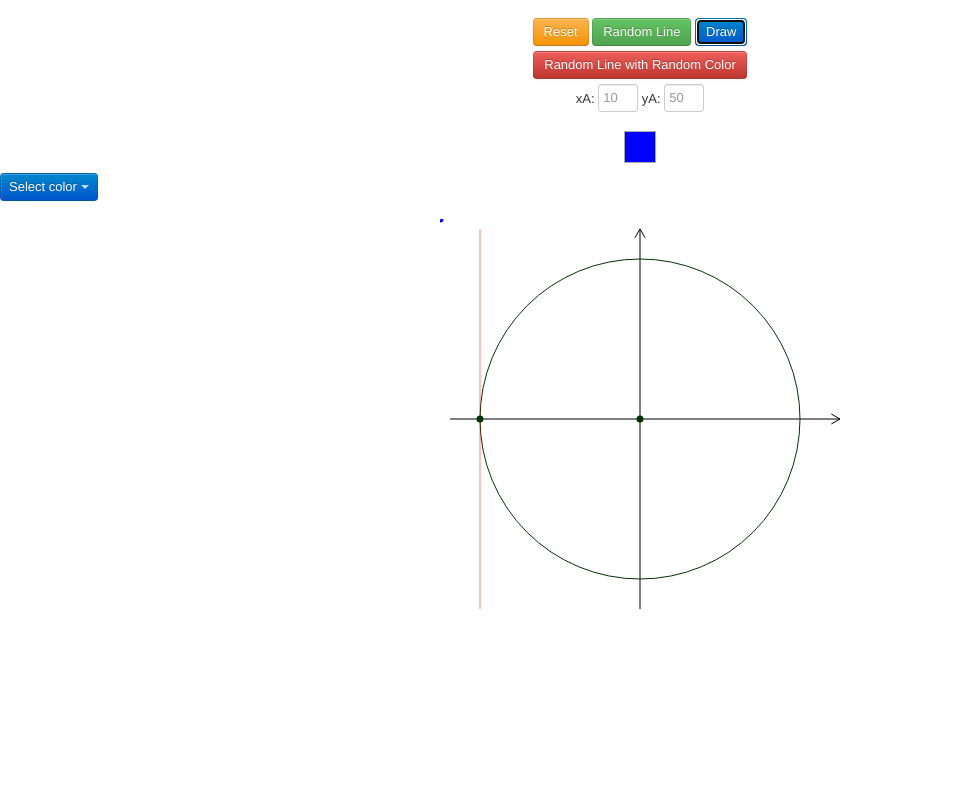
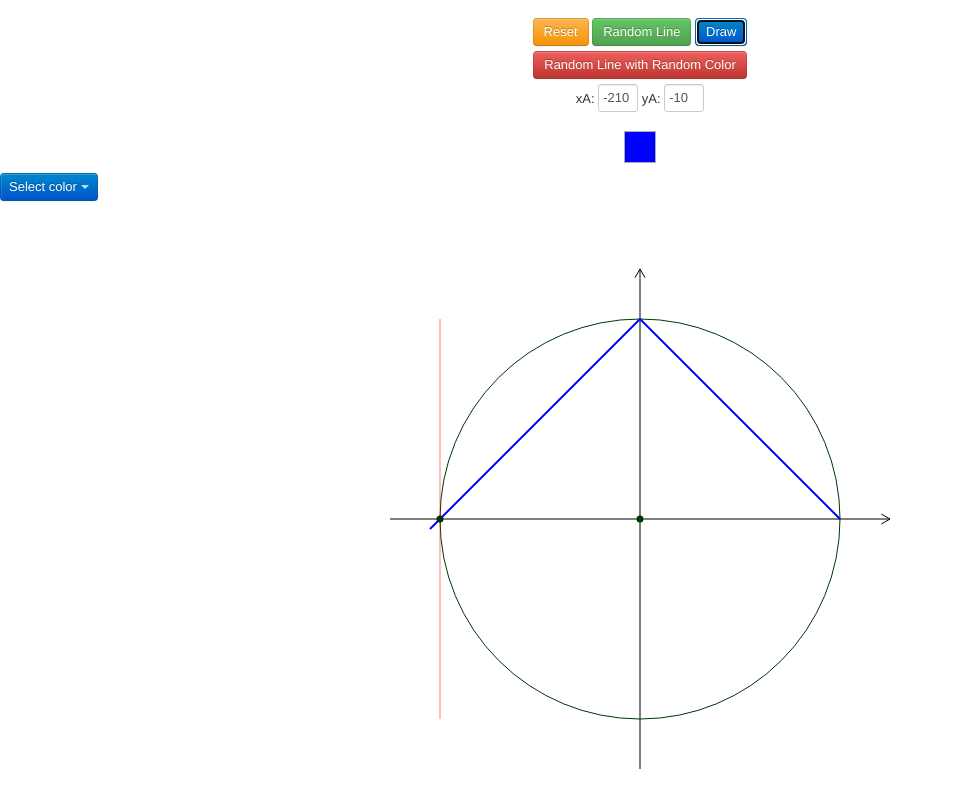
Before and after one commit to IonicaBizau/Circular-Mirror, a plain HTML site: page index.html in a window 1280 px wide. Both pictures are taken after a click on the button "Draw". Shown: the whole page, without its empty margins (0-953 px from the left). Drawn offline with Linux system fonts and the light colour scheme.

Commit message:
Changed the logic a little. Added the function that returns the next point knowing the previous two points and the radius of the circle.

```diff
--- a/index.html
+++ b/index.html
@@ -8,19 +8,18 @@
     </head>
 <body>
     <div align="center">
-        <span id="length"></span><br />
+        <span id="length"> </span><br />
         <button id="resetButton" class="btn btn-warning">Reset</button>
         <button id="randomLineButton" class="btn btn-success">Random Line</button>
         <button id="drawButton" class="btn btn-primary">Draw</button><br />
         <button id="randomColorLine" class="btn btn-danger">Random Line with Random Color</button><br />
 
-        xA: <input id="xValue" type="text" placeholder="10" />
-        yA: <input id="yValue" type="text" placeholder="50" /> <br />
-
+        xA: <input value="-210" id="xValue" type="text" placeholder="10" />
+        yA: <input value="-10" id="yValue" type="text" placeholder="50" /> <br />
 
 
         <!-- Select color -->
-        <div id="colorPicker"></div>
+        <div id="colorPicker"> </div>
         <div class="btn-group">
             <button data-toggle="dropdown" class="btn btn-primary dropdown-toggle">Select color <span class="caret"></span></button>
             <ul class="dropdown-menu">
@@ -36,7 +35,7 @@
             </ul>
         </div><br />
 
-        <canvas id="myCanvas" width="400" height="400"></canvas>
+        <canvas id="myCanvas" width="600" height="600"> </canvas>
     </div>
 </body>
 </html>
--- a/main.js
+++ b/main.js
@@ -1,3 +1,18 @@
+/*
+        //////////////////////////////////////////\
+       ////  Author: Ionica Bizau            ////\/\
+      ////  Copyright (C) 2012 Ionica BIzau ////\/\/\
+     ////  GNU LICENSE                     ////\/\/\/
+    //////////////////////////////////////////\/\/\/
+    \\\\\\\\\\\\\\\\\\\\\\\\\\\\\\\\\\\\\\\\\\\\/\/
+     \\\\\\\\\\\\\\\\\\\\\\\\\\\\\\\\\\\\\\\\\\\\/
+      -------------------------------------------
+    ================================================
+     T H E  G R E A T  C I R C U L A R  M I R R O R
+    ================================================
+    TODO: CLEAN THE CODE!!!!
+*/
+
 // Canvas
 var canvas, context;
 
@@ -5,7 +20,7 @@ var canvas, context;
 var cWidth, cHeight;
 var lineColor = "blue";
 
-// Raza
+// Radius
 var r;
 
 // Margin left
@@ -15,39 +30,51 @@ var marginLeft;
 var xP, yP;
 var xO, yO;
 
+/**
+ * Init function
+ */
 function init() {
     canvas = document.getElementById('myCanvas');
     context = canvas.getContext('2d');
+
+    context.save();
+    context.scale(1,-1);
+    context.translate(300, -300);
+
     cWidth = canvas.width;
     cHeight = canvas.height;
-    r = cWidth / 2 - 40;
-    marginLeft = cWidth - r - cWidth / 2;
+    r = 200;
+    marginLeft = -200;
 
     xP = marginLeft;
-    yP = cHeight / 2;
+    yP = 0;
 
-    xO = cWidth / 2;
-    yO = cHeight / 2;
+    xO = 0;
+    yO = 0;
 
-    // Axele de coodonate
-    canvasArrow(context, 10, cHeight / 2, cWidth, cHeight / 2);
-    canvasArrow(context, cWidth / 2, cHeight-10, cWidth / 2, 10);
+    // The arrows: Ox, Oy
+    canvasArrow(context, -250, 0, 250, 0);
+    canvasArrow(context, 0, -250, 0, 250);
 
-    // Cercul principal
+    // The main circle
     circle(xO, yO, r, 1, '#003300');
-    // Cercul din centru
+
+    // Centre of main circle
     circle(xO, yO, 2, 3, '#003300');
 
+    // The line from the left side
+    line(-200, 200, -200, -200, 0.5, "red");
+
+    // ... do stuff with the transformed origin
+    // TODO: Do we need this?
+    //context.restore();
+}
 
 
-    // Linia din stanga
-    line(marginLeft, 10, marginLeft, cHeight-10, 0.5, "red");
-}
-
-// ~ ~ ~ ~ ~ ~ On load ... ~ ~ ~ ~ ~ ~ ~ ~
 $("document").ready(function() {
+    console.clear();
     init();
-
+    $("html").hide().fadeIn(800);
     // Keydown in textboxes
     $("#xValue").on("keydown", function(evt) {
         if(evt.keyCode === 13) {
@@ -57,7 +84,6 @@ $("document").ready(function() {
 
     $("#yValue").on("keydown", function(evt) {
         if(evt.keyCode === 13) {
-
             $("#drawButton").click();
         }
     });
@@ -65,13 +91,13 @@ $("document").ready(function() {
     // Click on reset button
     $("#resetButton").on("click", function() {
         $("#myCanvas").remove();
-        $("center").append("<canvas id='myCanvas' width='400' height='400'></canvas>");
+        $("center").append("<canvas id='myCanvas' width='600' height='600'></canvas>");
         init();
     });
 
     // Click on draw button
     $("#drawButton").on("click", function() {
-        update($("#xValue").val(), $("#yValue").val());
+        start($("#xValue").val(), $("#yValue").val());
     });
 
     // Click on random line button
@@ -101,53 +127,223 @@ $("document").ready(function() {
     });
 });
 
+
+/*
+
+                               ^ y
+                               │
+                 B(xB, yB)     │
+                      ,,ggddY""│""Ybbgg,,
+                 ,ag****       │       `""bg,
+              ,gdP"*     **********        "Ybg, C(xC, yC)
+            ,dP"  *            │   ***********"*b,
+          ,dP"  *              │               "Yb,
+         ,8"   *               │                 "8,
+        ,8'  *                 │                  `8,
+       ,8'  *                  │                   `8,
+       d'  *                   │                    `b
+       8 *                     │                     8
+       8*                      │«------- R ---------»8
+  ─────*───────────────────────┼──────────────────────────────> x
+      *8 A (xA, yA)            │ O (0, 0)            8
+     * 8                       │                     8
+    *  Y,                      │                    ,P
+   *   `8,                     │                   ,8'
+        `8,                    │                  ,8'
+         `8a                   │                 a8'
+          `Yba                 │               adP'
+            "Yba               │             adY"
+              `"Yba,           │         ,adP"'
+                 `"Y8ba,       │     ,ad8P"'
+                      ``""YYbaa│adPP""''
+                               │
+                               │
+
+    ==========================================================
+                    THE THEORY OF THIS CIRCLE
+    ==========================================================
+    One circle:
+     - Radius: R
+     - Center O(0, 0)
+
+    3 points: A, B, C:
+     - two known: A, B
+     - one that we have to find it
+
+    We know that they are point from the circle, so:
+
+    xA^2 + yA^2 = xB^2 + yB^2 = xC^2 + yC^2 = R^2
+
+    The length of AB is equal with BC and is L
+
+    Let's say that xC is x, and yC is y. We have the following system of equations:
+
+    /
+    | x ^ 2 + y ^ 2 = R ^ 2 (1)
+    | xB ^ 2 + yB ^ 2 = R ^ 2 (2)
+    | (x - xB) ^ 2 + (y - yB) ^ 2 = L ^ 2 (3)
+    \
+
+    (1) the equation of circle with radius R and center in O(0, 0) for x, y
+    (2) Same thing for xB, yB
+    (3) Equation of circle with radius L and center in xB.
+
+    ==========================================================
+                               SOLUTION
+    ==========================================================
+    Finally we have:
+
+        k = 2R^2 - L^2
+        a = 4R^2
+        b = -4kyB
+        c = k^2 - R^2 * 4 * xB^2
+
+        ------------------------
+
+        delta = b ^ 2 - 4ac
+
+        ------------------------
+        ++++++++++++++++++++++++
+        +    IF xB is not 0    +
+        ++++++++++++++++++++++++
+                     _______
+             - b  ± √ delta
+        y = ─────────────────────
+                   2a
+
+                 k - 2yyB
+        x = ─────────────────────
+                   2xB
+
+        ------------------------
+        ++++++++++++++++++++++++
+        +       IF xB is 0     +
+        ++++++++++++++++++++++++
+
+                k
+        y = ────────
+               2yB
+                 ____________
+                /        k
+        x = \  / R^2 - ─────
+             \/          4R
+
+    ==========================================================
+                          AND THAT'S IT!
+    ==========================================================
+*/
+
+/**
+ * THE MOST IMPORTANT FUNCTION.
+ * It always returns the next point.
+ *                             ------------
+ * (xM(n - 1), yM(n - 1)) ---> |?    ?   ?|
+ * (xM(n), yM(n))         ---> |     M    | ---> (xM(n + 1), yM(n + 1))
+ * Radius                 ---> |?    ?   ?|
+ *                             ------------
+ *
+ * @param {Object} A
+ * @param {Object} B
+ * @param {Object} R
+ */
+function M(A, B, R) {
+
+    var xA = A.x, yA = A.y;
+    var xB = B.x, yB = B.y;
+
+    var L = Math.sqrt(Math.pow((xA - xB), 2) + Math.pow((yA - yB), 2));
+
+    var Ls = Math.pow(L, 2);
+    var Rs = Math.pow(R, 2);
+    var k = 2 * Rs - Ls;
+
+    var a = 4 * Math.pow(R, 2);
+    var b = - 4 * k * yB;
+    var c = Math.pow(k, 2) - Math.pow(R, 2) * 4 * Math.pow(xB, 2);
+
+    var delta = Math.pow(b, 2) - 4 * a * c;
+
+    var x = 0, y = 0;
+
+    if (xB !== 0) {
+        y = (-b + Math.sqrt(delta)) / (2 * a);
+        x = (k - 2 * y * yB) / (2 * xB);
+
+        if (y === yA && x === xA) {
+            y = (-b - Math.sqrt(delta)) / (2 * a);
+            x = (k - 2 * y * yB) / (2 * xB);
+        }
+    }
+    else {
+        y = k / (2 * yB);
+        x = Math.sqrt(Math.pow(R, 2) - Math.pow(k, 2) / (4 * R));
+    }
+
+    console.log(x, y);
+
+    return {
+        "x": x,
+        "y": y
+    };
+}
+
+/**
+ * The function that returns ONLY the first point.
+ * @param {Object} m
+ * @param {Object} x1
+ * @param {Object} y1
+ */
+function firstPoint(m, x1, y1) {
+    var pT = 40000;
+
+    // Coeficientii
+    var a = pT + 400 * x1 + x1 * x1 + y1 * y1;
+    var b = 400 * y1 * y1;
+    var c = pT * (y1 * y1 - pT - 400 * x1 - x1 * x1);
+
+    // Calcularea lui x1, x2
+    var xM = (-b + Math.sqrt(b * b - 4 * a * c)) / (2 * a);
+
+    if (xM == x1) {
+        xM = (-b - Math.sqrt(b * b - 4 * a * c)) / (2 * a);
+    }
+
+    var yM = m * (200 + xM);
+    return {
+        "x":xM,
+        "y":yM
+    };
+}
+
+
 // ~ ~ ~ ~ ~ ~ ~ ~ ~ ~ ~ ~ ~ ~ ~ ~ ~ ~ ~ ~ ~ ~ ~ ~ ~ ~ ~ ~
 // Update the UI
-function update(xA, yA) {
-    // Punctul M
-    var yM = 0;
-    var xM = 0;
+// TODO: Give only the angle instead of points.
+/**
+ * Draw the lines
+ * @param {Object} xA
+ * @param {Object} yA
+ */
+function start(xA, yA) {
+    xA = parseInt(xA);
+    yA = parseInt(yA);
 
-    // Punctul A
-    circle(xA, yA, 2, 3, lineColor);
+    var m = (yA / (200 + xA));
 
-    // Se cauta xM, yM
-    for(var i = xP + 1; i <= xO + r; i += 0.1) {
-        // Ecuatia dreptei AP
-        var yM1 = (i - xP) * (yA - yP)/(xA - xP) + yP;
-        // Ecuatia cercului
-        var yM2 = - (Math.sqrt(Math.pow(r, 2) - Math.pow((i - xO), 2)) - yO);
+    var firstP = firstPoint(m, xA, yA);
 
-        if(Math.round(yM1) === Math.round(yM2)) {
-            xM = i;
-            yM = yM2;
-            line(xA, yA, i, yM2, 1, lineColor);
-        }
-    }
+    line(xA, yA, firstP.x, firstP.y, 2, lineColor);
 
-    // Lungimea laturii din interior (distanta dintre P si M)
-    var length;
-    if(yM !== 0) { // diferit de 0
-        length = Math.sqrt(Math.pow((xM - xP), 2) + Math.pow((yM - yP), 2));
-        document.getElementById("length").innerHTML = "Lungimea laturii: " + length;
-    }
+    var A = {
+        "x": xP,
+        "y": yP
+    };
 
-    // Urmatoarea latura
-    for(var i = xM + 1; i <= xO + r; i += 0.1) {
-        // Folosim lungimea laturii (distanta dintre doua puncte)
-        var yN = (Math.sqrt( - (Math.pow(length, 2) - Math.pow((i - xM), 2))) + yM);
+    var B = firstP;
+    var R = 200;
 
-        // Lungime temp
-        var dT  = Math.sqrt(Math.pow((i - xM), 2) + Math.pow((yN - yM), 2))
-
-        // Ecuatia cercului
-        var yN2 = - (Math.sqrt(Math.pow(r, 2) - Math.pow((i - xO), 2)) - yO);
-
-        if(yN) {
-            line(xM, yM, i, yN2, 2, lineColor);
-            return;
-        }
-    }
+    var nextPoint = M(A, B, R);
+    line(B.x, B.y, nextPoint.x, nextPoint.y, 2, lineColor);
 
     // Cercul din stanga (P)
     circle(xP, yP, 2, 3, '#003300');
@@ -163,8 +359,6 @@ function circle(x, y, r, w, color) {
     context.strokeStyle = color;
     context.stroke();
 }
-
-
 
 // Line
 function line(x1, y1, x2, y2, w, color) {
```
Also changed, not shown: main.old.js (added, +265 -0 lines), 1 other file.
